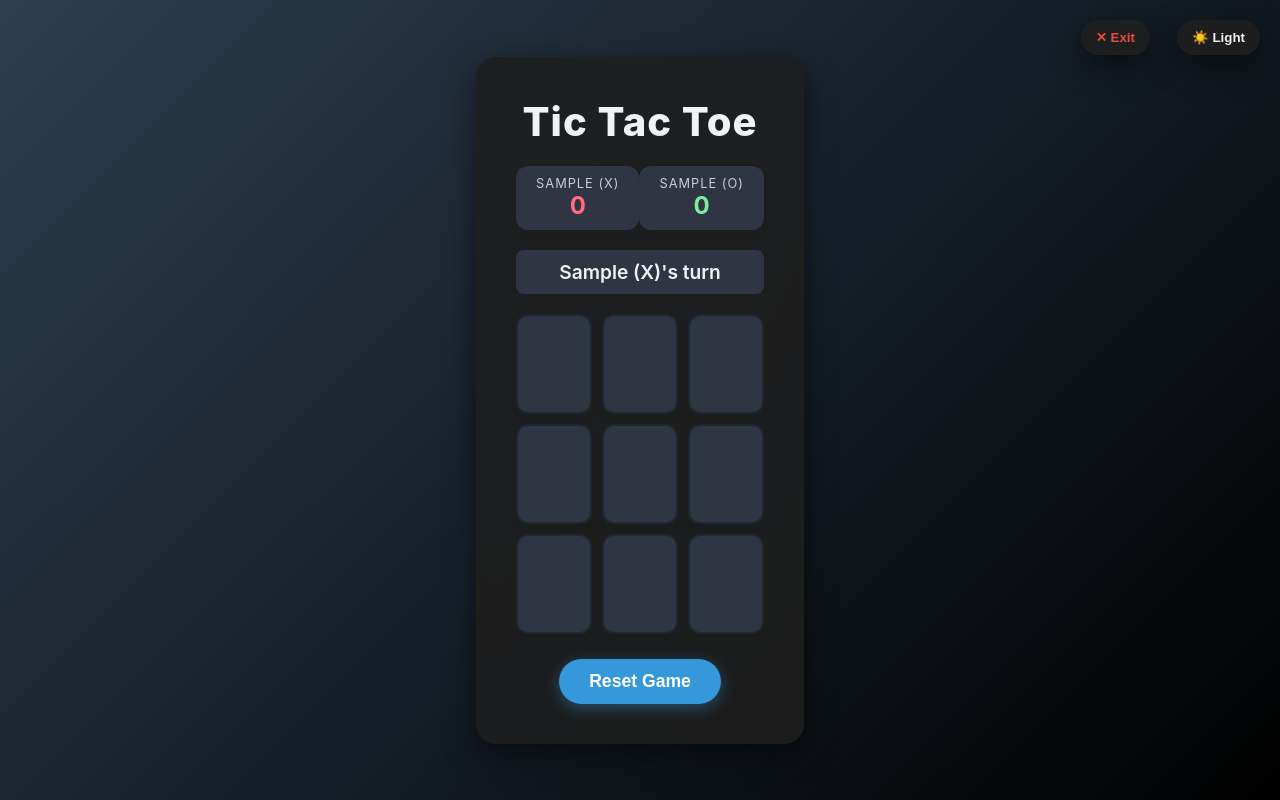
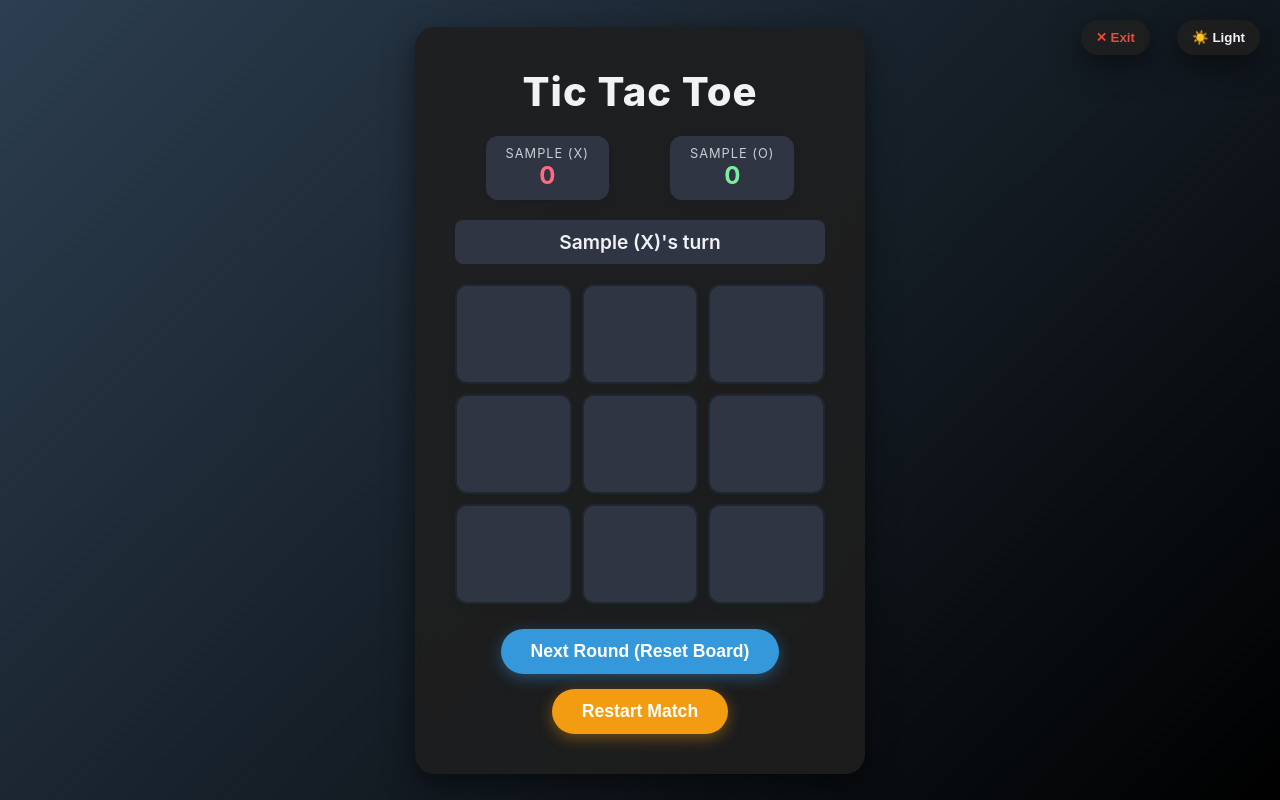
Before and after one commit to raja123singh/tic-tac-toe, a React app: page / in a window 1280 px wide. Both pictures are taken after typing "Sample", "Sample" into the empty fields and a click on the button "Start Game". Built offline with nearby package versions, Linux system fonts and the light colour scheme; the HTML template or start-up script is replaced by a standard one.

Commit message:
feat: improve reset flow, fix unlimited play, and add restart match
- Separated 'Next Round' and 'Restart Match' logic to prevent confusion.
- Ensured scores dynamically persist across multiple rounds limitlessly.
- Added a new styled Restart Match button to zero-out scores.

```diff
--- a/src/App.jsx
+++ b/src/App.jsx
@@ -56,9 +56,17 @@ function App() {
     setXIsNext(!xIsNext);
   };
 
+  // Resets only the board for the next round (keeps scores)
   const resetGame = () => {
     setSquares(Array(9).fill(null));
     setXIsNext(true);
+  };
+
+  // Resets the board and the scores to 0 (keeps names)
+  const restartMatch = () => {
+    setSquares(Array(9).fill(null));
+    setXIsNext(true);
+    setScores({ X: 0, O: 0 });
   };
 
   const handleStartGame = (p1, p2) => {
@@ -132,8 +140,11 @@ function App() {
             <Board squares={squares} onClick={handleClick} />
 
             <div className="action-buttons">
-              <button className="reset-button" onClick={resetGame}>
-                Reset Game
+              <button className="reset-button" onClick={resetGame} title="Keep scores, start next round">
+                Next Round (Reset Board)
+              </button>
+              <button className="restart-button" onClick={restartMatch} title="Reset scores to 0">
+                Restart Match
               </button>
             </div>
           </>
--- a/src/styles.css
+++ b/src/styles.css
@@ -204,8 +204,28 @@ body {
 .action-buttons {
   display: flex;
   justify-content: center;
+  flex-wrap: wrap;
   gap: 15px;
   margin-top: 10px;
+}
+
+.restart-button {
+  background: #f39c12;
+  color: white;
+  border: none;
+  padding: 12px 30px;
+  font-size: 1.1rem;
+  font-weight: bold;
+  border-radius: 25px;
+  cursor: pointer;
+  transition: all 0.3s;
+  box-shadow: 0 4px 15px rgba(243, 156, 18, 0.4);
+}
+
+.restart-button:hover {
+  background: #d68910;
+  transform: translateY(-2px);
+  box-shadow: 0 6px 20px rgba(243, 156, 18, 0.6);
 }
 
 .exit-top-button {
```
